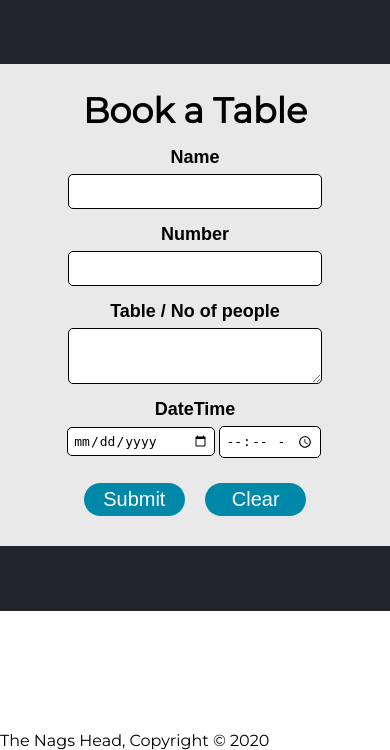
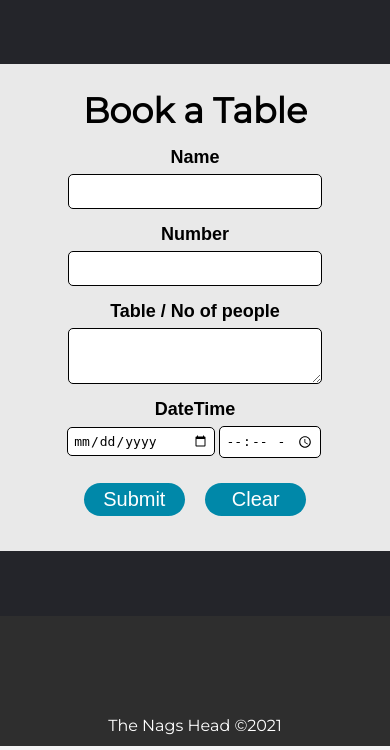
Before and after one commit to charliepreece95/Nags-Head-Website, a PHP site: page / in a window 390 px wide. Shown: the part 1962-2712 px from the top of the page. Run offline with PHP 8.4, Linux system fonts and the light colour scheme; some libraries are stand-ins or nearby versions.

Commit message:
book table form validation complete with date of booking having to be at least an hour ahead of time

```diff
--- a/src/css/style.css
+++ b/src/css/style.css
@@ -1,5 +1,10 @@
 html {
   scroll-behavior:smooth;
+}
+
+body {
+  overflow-X: hidden;
+  height: 0;
 }
 
 * {
@@ -509,9 +514,13 @@ input[type=text], [type=number], [type=date], [type=time] select {
   color: white;
 }
 
-#validation {
-text-align: center;
-}
+#valid {
+  margin-top:-15px;
+  padding: 0 40px 30px 40px;
+  text-align: center;
+  font-size: 20px;
+}
+
 
 #btn-scrolltop  {
   display: none;
@@ -624,14 +633,26 @@ text-align: center;
   cursor: pointer;
   }
 
+  footer {
+    position: relative;
+    background-color: #2e2e2e;
+    bottom: 210px;
+    height: 210px;
+  }
+
+    footer p {
+    position: relative;
+    top: 170px;
+    left: 25px;
+    font-size: 22px;
+    text-align: left;
+    color: white;
+  }
+
 @media (max-width:1024px) {
   /*Tablets*/
-  body {
-    overflow-X: hidden;
-  }
-
   .logo {
-    font-size: 50px;
+    font-size: 45px;
     margin-top: -8px;
   }
 
@@ -1028,9 +1049,12 @@ text-align: center;
     font-size: 35px;
   }
 
-  #validation {
-  text-align: center;
-  }
+  #valid {
+    margin-top:-25px;
+    padding: 0 40px 30px 40px;
+    text-align: center;
+    font-size: 30px;
+}
 
   #btn-scrolltop  {
     display: none;
@@ -1142,11 +1166,26 @@ text-align: center;
     text-decoration: none;
     cursor: pointer;
   }
+
+  footer {
+    position: relative;
+    background-color: #2e2e2e;
+    bottom: 210px;
+    height: 230px;
+  }
+
+    footer p {
+    position: relative;
+    top: 170px;
+    left: 0;
+    font-size: 30px;
+    text-align: center;
+    color: white;
+  }
 }
 
 @media (min-width:768px) and (max-width:768px) {
   /*ipad*/
-
   header {
     height: 140px;
   }
@@ -2036,8 +2094,11 @@ text-align: center;
     cursor: pointer;
   }
 
-  #validation {
-  text-align: center;
+  #valid {
+    margin-top: -15px;
+    padding: 0 25px 20px 25px;
+    text-align: center;
+    font-size: 15px;
   }
 
   #btn-scrolltop  {
@@ -2148,6 +2209,22 @@ text-align: center;
     text-decoration: none;
     cursor: pointer;
   }
+
+  footer {
+    position: relative;
+    background-color: #2e2e2e;
+    bottom: 120px;
+    height: 130px;
+  }
+
+    footer p {
+    position: relative;
+    font-size: 16px;
+    top: 100px;
+    left:0;
+    text-align: center;
+    color: white;
+  }
 }
 
 /*iphone 5*/
--- a/src/index.html
+++ b/src/index.html
@@ -31,7 +31,6 @@
             </div>
         </nav>
     </header>
-    <main>
     <div class="contact-popup">
         <form method="POST" action="index.php" id="reset" class="contact-container">
             <a class="close-contact" onclick="closeForm();">&times;</a>
@@ -46,6 +45,7 @@
             <button type="submit" class="btn-contact-submit">Submit</button>
         </form>
     </div>
+    <main>
         <section>
             <figure>
                 <img class="slideshow fade" src="media/images/nags_head_slideshow_1.jpg"
@@ -187,10 +187,10 @@
             </aside>
         </section>
         <div class="skew-element-4"></div>
-        <section class="form" id="book">
+        <section class="form">
             <h1>Book a Table</h1>
             <!--Send data to DB-->
-            <form method="POST" action="index.php">
+            <form method="POST" action="#" id="clear">
                 <!--Input data to DB-->
                 <p class="name">Name</p>
                     <input type="text" name="_name" id="name" class="form-control">
@@ -202,21 +202,23 @@
                     <input type="date" name="_date" id="date" class="form-control">
                 <!--<p class="time">Time</p>-->
                     <input type="time" name="_time" id="time" class="form-control">
+                <!--Submit button to DB-->
+                <div class="flex-center">
+                    <!--change to submit-->
+                    <button type="button" name="submit" class="btn" onclick='Submit();'>Submit</button>
+                    <button type="button" name="cancel" id="btn-cancel" class="btn" onclick="Clear();">Clear</button>
+                </div>
                 <!--Validation-->
-                <div id="validation" class="form-text text-muted">
+                <div id="validation">
                     <p id="valid"></p>
                 </div>
-                <!--Submit button to DB-->
-                <div class="flex-center">
-                    <button type="submit" name="submit" class="btn" onclick='Submit()'>Submit</button>
-                    <button type="button" name="cancel" class="btn" onclick="Clear();">Clear</button>
             </form>
          </section>
         <div class="skew-element-5"></div>
         <button id="btn-scrolltop"><span>&#11165;</span></button>
         </main>
     <footer>
-        <p>The Nags Head, Copyright &copy; 2020</p>
+        <p>The Nags Head &copy;2021</p>
     </footer>
 <script src="js/main.js"></script>
 </body>
```
Also changed, not shown: other parts of src/css/style.css (+49 -7 lines), public/index.html (+1 -1 lines), src/js/main.js (+75 -5 lines), public/css/style.css, public/js/main.js, 1 other file. Lines whose indentation alone changed are shown as unchanged.
